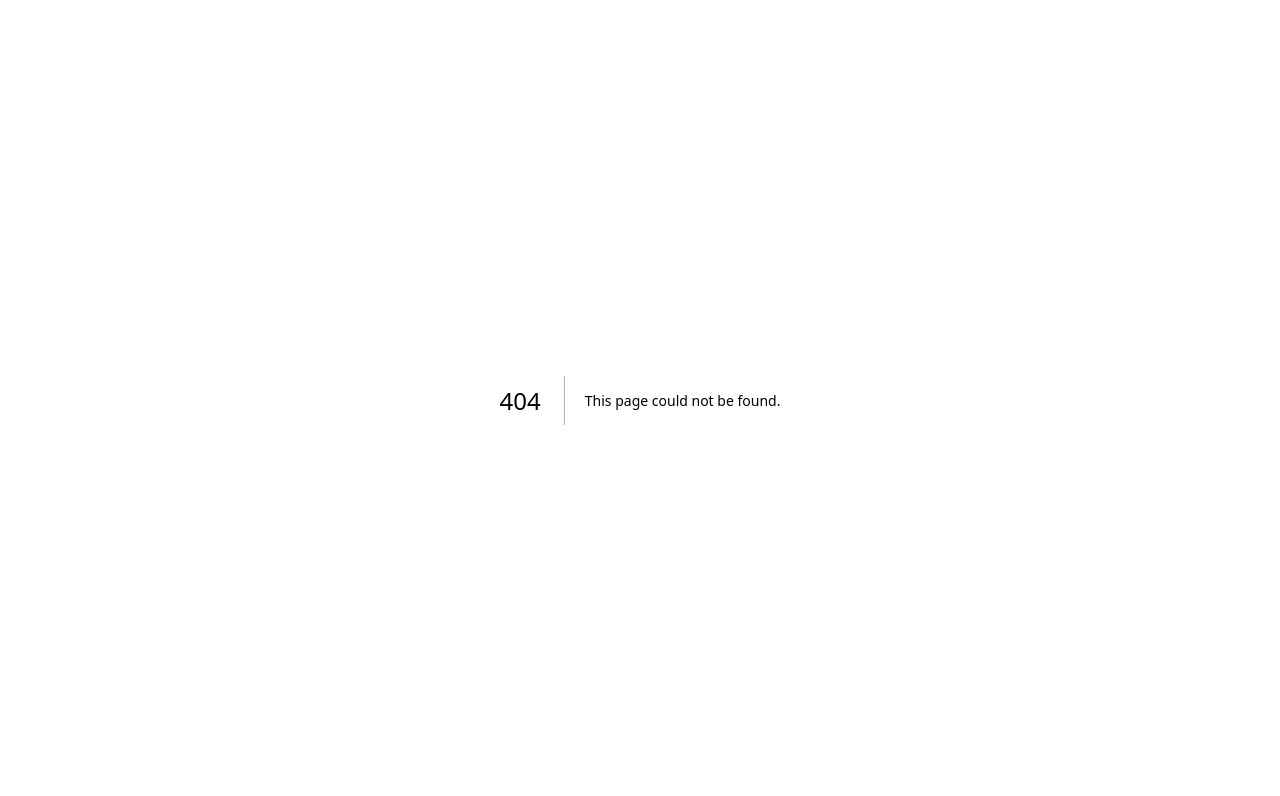
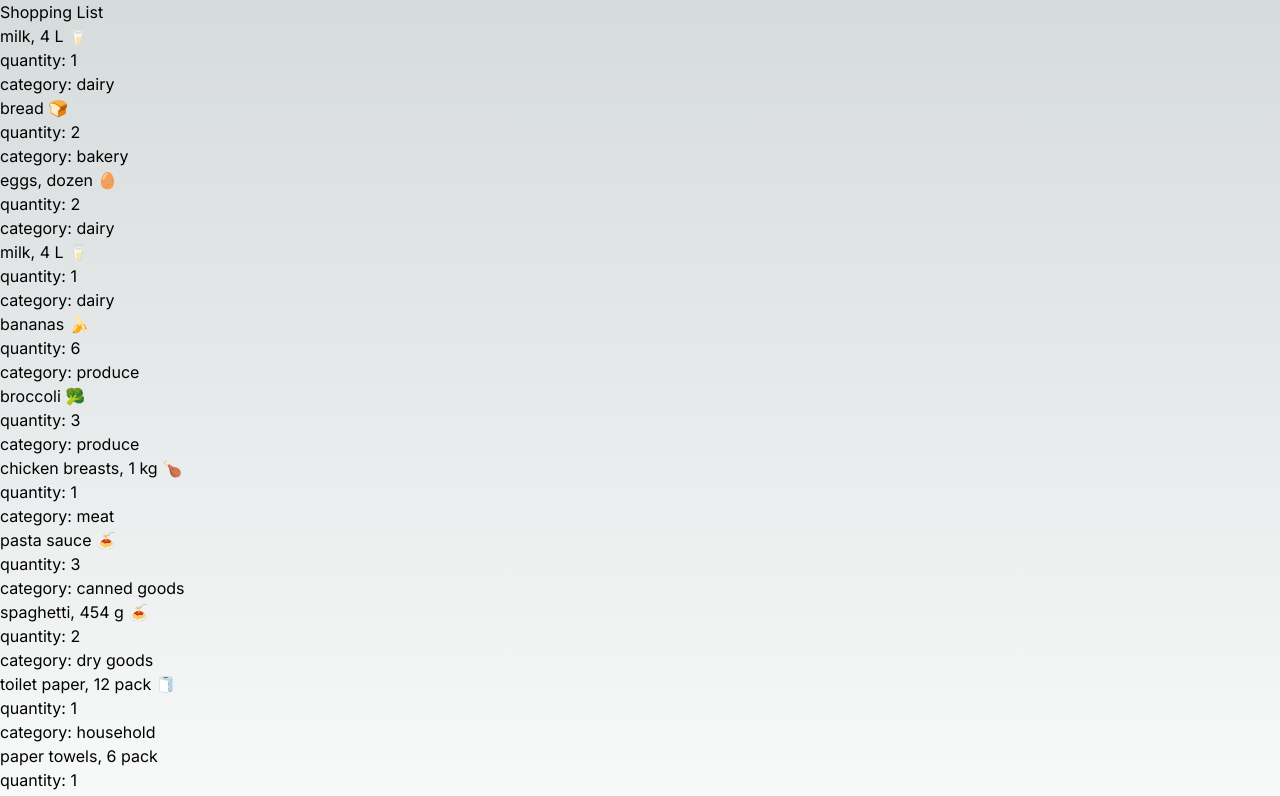
Before and after one commit to DavynPascual/cprg306-assignment, a Next.js app: page /Week3 in a window 1280 px wide. Before the commit this address had no page. Shown: the top 796 px of the page. Built offline with nearby package versions, Linux system fonts and the light colour scheme.

Commit message:
updated page

```diff
--- /dev/null
+++ b/app/Week3/item-list.js
@@ -0,0 +1,147 @@
+import Item from "./item.js";
+
+export default function ItemList() {
+const item1 = {
+    name: "milk, 4 L 🥛",
+    quantity: 1,
+    category: "dairy",
+  };
+
+  const item2 = {
+    name: "bread 🍞",
+    quantity: 2,
+    category: "bakery",
+  };
+
+  const item3 = {
+    name: "eggs, dozen 🥚",
+    quantity: 2,
+    category: "dairy",
+  };
+
+  const item4 = {
+    name: "bananas 🍌",
+    quantity: 6,
+    category: "produce",
+  };
+
+  const item5 = {
+    name: "broccoli 🥦",
+    quantity: 3,
+    category: "produce",
+  };
+
+  const item6 = {
+    name: "chicken breasts, 1 kg 🍗",
+    quantity: 1,
+    category: "meat",
+  };
+
+  const item7 = {
+    name: "pasta sauce 🍝",
+    quantity: 3,
+    category: "canned goods",
+  };
+
+  const item8 = {
+    name: "spaghetti, 454 g 🍝",
+    quantity: 2,
+    category: "dry goods",
+  };
+
+  const item9 = {
+    name: "toilet paper, 12 pack 🧻",
+    quantity: 1,
+    category: "household",
+  };
+
+  const item10 = {
+    name: "paper towels, 6 pack",
+    quantity: 1,
+    category: "household",
+  };
+
+  const item11 = {
+    name: "dish soap 🍽️",
+    quantity: 1,
+    category: "household",
+  };
+
+  const item12 = {
+    name: "hand soap 🧼",
+    quantity: 4,
+    category: "household",
+  };
+    return(
+      <>
+          <Item
+                  name={item1.name}
+                  quantity={item1.quantity}
+                  category={item1.category}
+          />
+          <Item
+                  name={item2.name}
+                  quantity={item2.quantity}
+                  category={item2.category}
+          />
+          <Item
+                  name={item3.name}
+                  quantity={item3.quantity}
+                  category={item3.category}
+          />
+          <Item
+                  name={item1.name}
+                  quantity={item1.quantity}
+                  category={item1.category}
+          />
+          <Item
+                  name={item4.name}
+                  quantity={item4.quantity}
+                  category={item4.category}
+          />
+          <Item
+                  name={item5.name}
+                  quantity={item5.quantity}
+                  category={item5.category}
+          />
+          <Item
+                  name={item6.name}
+                  quantity={item6.quantity}
+                  category={item6.category}
+          />
+          <Item
+                  name={item7.name}
+                  quantity={item7.quantity}
+                  category={item7.category}
+          />
+          <Item
+                  name={item8.name}
+                  quantity={item8.quantity}
+                  category={item8.category}
+          />
+          <Item
+                  name={item9.name}
+                  quantity={item9.quantity}
+                  category={item9.category}
+          />
+          <Item
+                  name={item10.name}
+                  quantity={item10.quantity}
+                  category={item10.category}
+          />
+          <Item
+                  name={item11.name}
+                  quantity={item11.quantity}
+                  category={item11.category}
+          />
+          <Item
+                  name={item12.name}
+                  quantity={item12.quantity}
+                  category={item12.category}
+          />
+
+
+      </>
+
+      );
+    }
--- /dev/null
+++ b/app/Week3/item.js
@@ -0,0 +1,11 @@
+
+
+export default function Item({ name, quantity, category }) {
+    return (
+      <div itemName="border border-sky-500 bg-sky-800 w-full max-w-xs m-4 p-2">
+        <h3 itemName="text-xl font-bold">{name}</h3>
+        <p>quantity: {quantity}</p>
+        <p>category: {category}</p>
+      </div>
+    );
+  }
--- /dev/null
+++ b/app/Week3/page.js
@@ -0,0 +1,10 @@
+import ItemList from "./item-list";
+
+export default function page() {
+    return (
+      <main>
+        <h1> Shopping List</h1>
+        <ItemList />
+        </main>
+    );
+}
--- a/app/page.js
+++ b/app/page.js
@@ -6,7 +6,19 @@ export default function Home() {
         <main>
             <h1>CPRG 306: Web Development 2 - Assignments</h1>
             <Myinfo />
-            <Link href="http://localhost:3001/week2">Week 2</Link>
+
+           <div>
+           <Link href="/week2">Week 2</Link>
+           </div>
+           <div>
+            <Link href="/Week3">Week 3</Link>
+            </div>
+            <div>
+            <Link href="/week4">Week 4</Link>
+            </div>
+
+
+
         </main>
     )
 }
--- /dev/null
+++ b/app/week4/new-item.js
@@ -0,0 +1,88 @@
+'use client';
+import { useState } from "react";
+
+export default function NewItem(){
+    const [name, setName] = useState("");
+
+    const [quantity, setQuantity] = useState(1);
+
+    const [category, setCategory] = useState("Produce");
+
+    const handleSubmit = (event) => {
+        event.preventDefault();
+        const newItem = {name, quantity, category};
+        console.log(newItem);
+        alert('Name: ' + name + '\nQuantity: ' + quantity + '\nCategory: ' + category);
+        setName("");
+        setQuantity(1);
+        setCategory("Produce");
+    };
+
+    const handleNameChange = (event) => {
+        setName(event.target.value);
+    };
+
+    const handleQuantityChange = (event) => {
+        setQuantity(event.target.value);
+    };
+
+    const handleCategoryChange = (event) => {
+        setCategory(event.target.value);
+    };
+
+return (
+    <div className="bg-slate-300 rounded-lg p-4 shadow-md space-y-3">
+    <form onSubmit={handleSubmit}>
+    <div className="mb-3">
+      <label className="block font-semibold text-black">Name</label>
+      <input
+        type="text"
+        value={name}
+        onChange={handleNameChange}
+        required
+        className="w-full border rounded-lg p-2 shadow-md text-black"
+      />
+    </div>
+    <div className="mb-3">
+      <label className="block font-semibold text-black">Quantity</label>
+      <input
+        type="number"
+        min="1"
+        max="99"
+        value={quantity}
+        onChange={handleQuantityChange}
+        required
+        className="w-full border rounded-lg p-2 shadow-md text-black"
+      />
+    </div>
+    <div className="mb-3">
+      <label className="block font-semibold text-black">Category</label>
+      <select
+        value={category}
+        onChange={handleCategoryChange}
+        className="w-full border rounded-lg p-2 shadow-md text-black"
+      >
+        <option value="Produce">Produce</option>
+        <option value="Dairy">Dairy</option>
+        <option value="Bakery">Bakery</option>
+        <option value="Meat">Meat</option>
+        <option value="Frozen Foods">Frozen Foods</option>
+        <option value="Canned Goods">Canned Goods</option>
+        <option value="Dry Goods">Dry Goods</option>
+        <option value="Beverages">Beverages</option>
+        <option value="Snacks">Snacks</option>
+        <option value="Household">Household</option>
+        <option value="Other">Other</option>
+      </select>
+    </div>
+    <button
+      type="submit"
+      className="w-full bg-blue-500 hover:bg-green-700 active:bg-red-600 text-white font-bold py-2 px-4 rounded"
+    >
+      Add Item
+    </button>
+  </form>
+  </div>
+);
+
+};
--- /dev/null
+++ b/app/week4/page.js
@@ -0,0 +1,9 @@
+import NewItem from "./new-item";
+
+export default function page() {
+    return (
+        <main className="flex justify-center w-full ">
+            <NewItem />
+        </main>
+    )
+}
```
